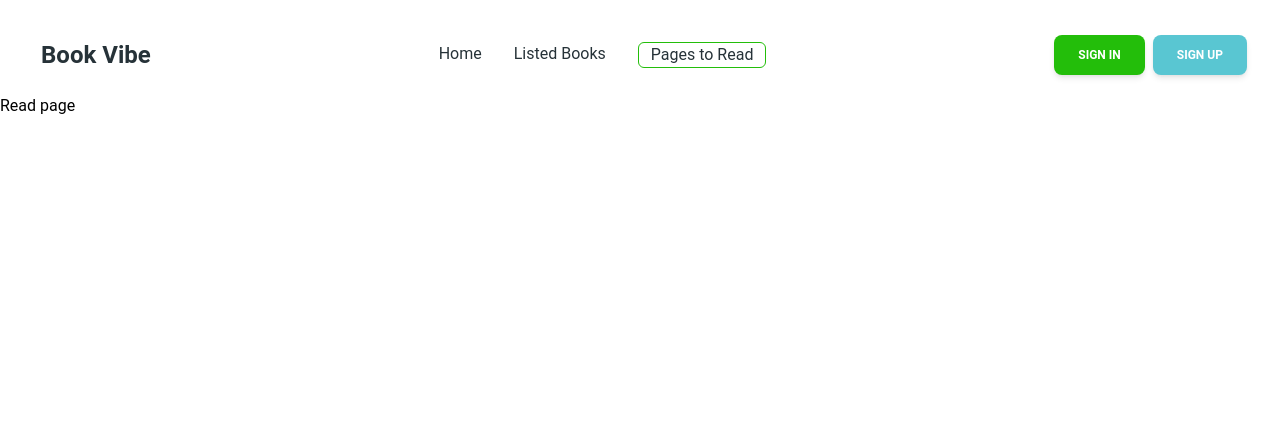
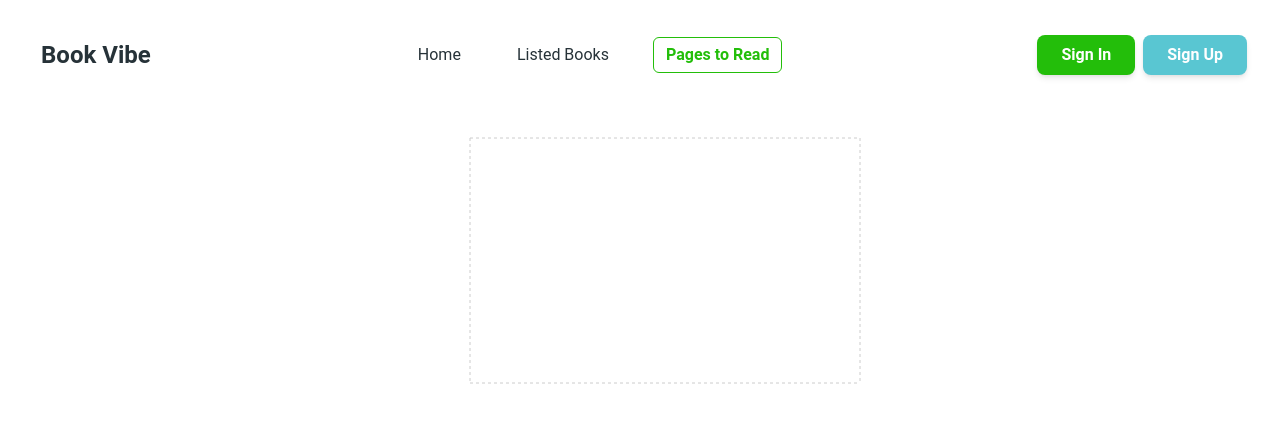
Before and after one commit to mustafa-official/book-vibe-a-8, a React (Vite) app: page /read in a window 1280 px wide. Shown: the top 422 px of the page. Built offline with nearby package versions, Linux system fonts and the light colour scheme.

Commit message:
error page handling done

```diff
--- a/package.json
+++ b/package.json
@@ -19,6 +19,7 @@
     "react-router-dom": "^6.22.3",
     "react-tabs": "^6.0.2",
     "react-toastify": "^10.0.5",
+    "recharts": "^2.12.3",
     "sort-by": "^1.2.0"
   },
   "devDependencies": {
--- a/src/components/Banner.jsx
+++ b/src/components/Banner.jsx
@@ -18,6 +18,7 @@ const Banner = () => {
                   style={{
                     backgroundColor: "#23BE0A",
                     textTransform: "capitalize",
+                    fontSize: "16px",
                   }}
                 >
                   View The List
--- a/src/components/NavBar.jsx
+++ b/src/components/NavBar.jsx
@@ -4,34 +4,43 @@ import { Link, NavLink } from "react-router-dom";
 const NavBar = () => {
   return (
     <Navbar className="mx-auto shadow-none mt-4">
-      <div className="flex items-center justify-between text-blue-gray-900">
+      <div className="flex lg:flex-row flex-col items-center justify-between text-blue-gray-900">
         <Typography className=" cursor-pointer py-1.5 lg:ml-2">
           <Link to="/" className="text-2xl font-bold">
             Book Vibe
           </Link>
         </Typography>
-        <div className="hidden lg:block">
-          <div className="flex gap-8">
+        <div className="">
+          <div className="flex lg:justify-normal justify-center lg:flex-row flex-col lg:mt-0 mt-4 items-center gap-4 lg:gap-8">
             <NavLink
+              style={{ padding: "5px 12px" }}
               to="/"
               className={({ isActive }) =>
-                isActive ? "border border-[#23BE0A] px-3 rounded-md" : ""
+                isActive
+                  ? "border border-[#23BE0A] rounded-md text-[#23BE0A] font-bold"
+                  : ""
               }
             >
               Home
             </NavLink>
             <NavLink
+              style={{ padding: "5px 12px" }}
               to="/books"
               className={({ isActive }) =>
-                isActive ? "border border-[#23BE0A] px-3 rounded-md" : ""
+                isActive
+                  ? "border border-[#23BE0A] px-3 rounded-md text-[#23BE0A] font-bold"
+                  : ""
               }
             >
               Listed Books
             </NavLink>
             <NavLink
+              style={{ padding: "5px 12px" }}
               to="/read"
               className={({ isActive }) =>
-                isActive ? "border border-[#23BE0A] px-3 rounded-md" : ""
+                isActive
+                  ? "border border-[#23BE0A] px-3 rounded-md text-[#23BE0A] font-bold"
+                  : ""
               }
             >
               Pages to Read
@@ -39,10 +48,24 @@ const NavBar = () => {
           </div>
         </div>
         <div className="hidden gap-2 lg:flex">
-          <Button style={{ backgroundColor: "#23BE0A" }} size="md">
+          <Button
+            style={{
+              backgroundColor: "#23BE0A",
+              textTransform: "capitalize",
+              fontSize: "16px",
+            }}
+            size="md"
+          >
             Sign In
           </Button>
-          <Button style={{ backgroundColor: "#59C6D2" }} size="md">
+          <Button
+            style={{
+              backgroundColor: "#59C6D2",
+              textTransform: "capitalize",
+              fontSize: "16px",
+            }}
+            size="md"
+          >
             Sign Up
           </Button>
         </div>
--- a/src/components/ReadBooks.jsx
+++ b/src/components/ReadBooks.jsx
@@ -9,7 +9,7 @@ const ReadBooks = () => {
   }, []);
 
   return (
-    <div className="grid grid-cols-1 gap-5 px-0 lg:px-14 my-8">
+    <div className="grid grid-cols-1 gap-5 my-8">
       {singleRead.map((bookItem) => (
         <SingleReadBook bookItem={bookItem} key={bookItem.id}></SingleReadBook>
       ))}
--- a/src/components/SingleBook.jsx
+++ b/src/components/SingleBook.jsx
@@ -4,10 +4,10 @@ import { FaRegStar } from "react-icons/fa";
 import { Link } from "react-router-dom";
 
 const SingleBook = ({ book }) => {
-  const { image, bookName, rating, tags, author, category,id } = book || {};
+  const { image, bookName, rating, tags, author, category, id } = book || {};
   return (
     <Link to={`/book-details/${id}`}>
-      <div className="flex flex-col p-6 space-y-6 overflow-hidden rounded-lg border border-[#13131326] dark:bg-gray-50 dark:text-gray-800">
+      <div className="flex flex-col p-6 space-y-6 overflow-hidden h-full rounded-lg border border-[#13131326] dark:bg-gray-50 dark:text-gray-800">
         <div>
           <div className="bg-[#F3F3F3] rounded-lg">
             <img
@@ -27,7 +27,7 @@ const SingleBook = ({ book }) => {
               </Button>
             ))}
           </div>
-          <h2 className="mb-1 text-xl font-semibold">{bookName}</h2>
+          <h2 className="mb-1 text-xl flex-grow font-semibold">{bookName}</h2>
           <p className="text-sm dark:text-gray-600">By: {author}</p>
         </div>
         <hr />
--- /dev/null
+++ b/src/components/SingleWishList.jsx
@@ -0,0 +1,109 @@
+import { Button } from "@material-tailwind/react";
+import { CiLocationOn } from "react-icons/ci";
+import { IoPeopleOutline } from "react-icons/io5";
+import { RiPagesLine } from "react-icons/ri";
+import { Link } from "react-router-dom";
+import PropTypes from "prop-types";
+
+const SingleWishList = ({ wishListItem }) => {
+  const {
+    id,
+    bookName,
+    rating,
+    image,
+    tags,
+    author,
+    category,
+    totalPages,
+    publisher,
+    yearOfPublishing,
+  } = wishListItem || {};
+  const allTags = tags || [];
+  return (
+    <div className="grid lg:gap-6 grid-cols-12 py-2 border border-[#13131326] p-2 lg:p-5 rounded-lg items-center">
+      <div className="flex h-44 lg:h-56 col-span-12 lg:col-span-4 bg-[#1313130D] justify-center rounded-lg">
+        <img className="py-6" src={image} alt="" />
+      </div>
+      <div className="flex col-span-12 lg:col-span-8 space-y-3 flex-col  justify-center text-center rounded-sm lg:text-left">
+        <h1 className="text-2xl font-bold leading-none lg:text-3xl"></h1>
+        <p className="font-bold text-xl">{bookName}</p>
+        <p>By: {author}</p>
+        <div className="flex flex-wrap items-center gap-3">
+          <h2 className="font-bold">Tag</h2>
+          {allTags.map((tag, idx) => (
+            <Button
+              size="sm"
+              key={idx}
+              style={{ color: "#23BE0A", backgroundColor: "#23BE0A0D" }}
+            >
+              #{tag}
+            </Button>
+          ))}
+          <h2 className="flex items-center gap-1">
+            <CiLocationOn className="text-xl"></CiLocationOn> Year of
+            Publishing: {yearOfPublishing}
+          </h2>
+        </div>
+
+        <div className="flex flex-wrap gap-4">
+          <p className="flex flex-wrap  items-center gap-1">
+            <IoPeopleOutline className="text-xl"></IoPeopleOutline>
+            <span className="flex flex-wrap">Publisher: {publisher}</span>
+          </p>
+          <p className="flex items-center gap-1">
+            <RiPagesLine className="text-xl"></RiPagesLine> Page: {totalPages}
+          </p>
+        </div>
+        <hr className="my-4" />
+        <div className="flex flex-wrap gap-3 mt-3">
+          <Button
+            size="sm"
+            style={{
+              color: "#328EFF",
+              backgroundColor: "#328EFF26",
+              borderRadius: "50px",
+              textTransform: "capitalize",
+              fontSize: "16px",
+              fontWeight: "normal",
+            }}
+          >
+            Category: {category}
+          </Button>
+          <Button
+            size="sm"
+            style={{
+              color: "#FFAC33",
+              backgroundColor: "#FFAC3326",
+              borderRadius: "50px",
+              textTransform: "capitalize",
+              fontSize: "16px",
+              fontWeight: "normal",
+            }}
+          >
+            Rating: {rating}
+          </Button>
+          <Link to={`/book-details/${id}`}>
+            <Button
+              size="sm"
+              style={{
+                color: "#FFFFFF",
+                backgroundColor: "#23BE0A",
+                borderRadius: "50px",
+                textTransform: "capitalize",
+                fontSize: "16px",
+                fontWeight: "normal",
+              }}
+            >
+              View Details
+            </Button>
+          </Link>
+        </div>
+      </div>
+    </div>
+  );
+};
+
+SingleWishList.propTypes = {
+  wishListItem: PropTypes.object,
+};
+export default SingleWishList;
--- a/src/components/WishList.jsx
+++ b/src/components/WishList.jsx
@@ -1,17 +1,23 @@
 import { useEffect, useState } from "react";
-import { getFromLocalStorage } from "../utils/localStorage";
+import { getFromLocalStorageWishList } from "../utils/localStorage";
+import SingleWishList from "./SingleWishList";
 
 const WishList = () => {
-    const [book, setBook] = useState([]);
-    useEffect(()=>{
-        setBook(getFromLocalStorage);
-    },[])
-console.log(book);
-    return (
-        <div>
-            hello wishlist
-        </div>
-    );
+  const [wishList, setwishList] = useState([]);
+  useEffect(() => {
+    setwishList(getFromLocalStorageWishList);
+  }, []);
+
+  return (
+    <div className="grid grid-cols-1 gap-5 my-8">
+      {wishList.map((wishItem) => (
+        <SingleWishList
+          wishListItem={wishItem}
+          key={wishItem.id}
+        ></SingleWishList>
+      ))}
+    </div>
+  );
 };
 
 export default WishList;
--- a/src/pages/Read.jsx
+++ b/src/pages/Read.jsx
@@ -1,7 +1,83 @@
+import { useEffect, useState } from "react";
+import {
+  BarChart,
+  Bar,
+  Cell,
+  XAxis,
+  YAxis,
+  CartesianGrid,
+  Tooltip,
+} from "recharts";
+import { getFromLocalStorage } from "../utils/localStorage";
+
 const Read = () => {
+  const [totalPages, setTotalPages] = useState([]);
+  const [bookNames, setBookNames] = useState([]);
+  const [readList, setReadList] = useState([]);
+
+  useEffect(() => {
+    setReadList(getFromLocalStorage);
+  }, []);
+
+  useEffect(() => {
+    let bookName = [];
+    let pages = [];
+    readList.map((item) => {
+      bookName.push(item.bookName);
+      pages.push(item.totalPages);
+    });
+    setBookNames(bookName);
+    setTotalPages(pages);
+  }, [readList]);
+
+  const colors = ["#0088FE", "#00C49F", "#FFBB28", "#FF8042", "red", "pink"];
+  const data = bookNames.map((name, index) => ({
+    name: name,
+    pages: totalPages[index],
+  }));
+  const getPath = (x, y, width, height) => {
+    return `M${x},${y + height}C${x + width / 3},${y + height} ${
+      x + width / 2
+    },${y + height / 3}
+    ${x + width / 2}, ${y}
+    C${x + width / 2},${y + height / 3} ${x + (2 * width) / 3},${y + height} ${
+      x + width
+    }, ${y + height}
+    Z`;
+  };
+  const TriangleBar = (props) => {
+    const { fill, x, y, width, height } = props;
+
+    return <path d={getPath(x, y, width, height)} stroke="none" fill={fill} />;
+  };
   return (
-    <div>
-      <h2>Read page</h2>
+    <div className="flex h-full w-full px-5 lg:mt-6 justify-center items-center">
+      <BarChart
+        width={500}
+        height={300}
+        data={data}
+        margin={{
+          top: 20,
+          right: 30,
+          left: 20,
+          bottom: 5,
+        }}
+      >
+        <CartesianGrid strokeDasharray="3 3" />
+        <XAxis dataKey="name" />
+        <YAxis />
+        <Tooltip></Tooltip>
+        <Bar
+          dataKey="pages"
+          fill="#8884d8"
+          shape={<TriangleBar />}
+          label={{ position: "top" }}
+        >
+          {data.map((entry, index) => (
+            <Cell key={`cell-${index}`} fill={colors[index % 20]} />
+          ))}
+        </Bar>
+      </BarChart>
     </div>
   );
 };
```
Also changed, not shown: src/pages/BookDetails.jsx (+9 -4 lines), src/pages/ErrorPage.jsx (+5 -4 lines), src/utils/localStorage.js (+20 -0 lines), 1 other file (tests, documents, lock files or other folders).
